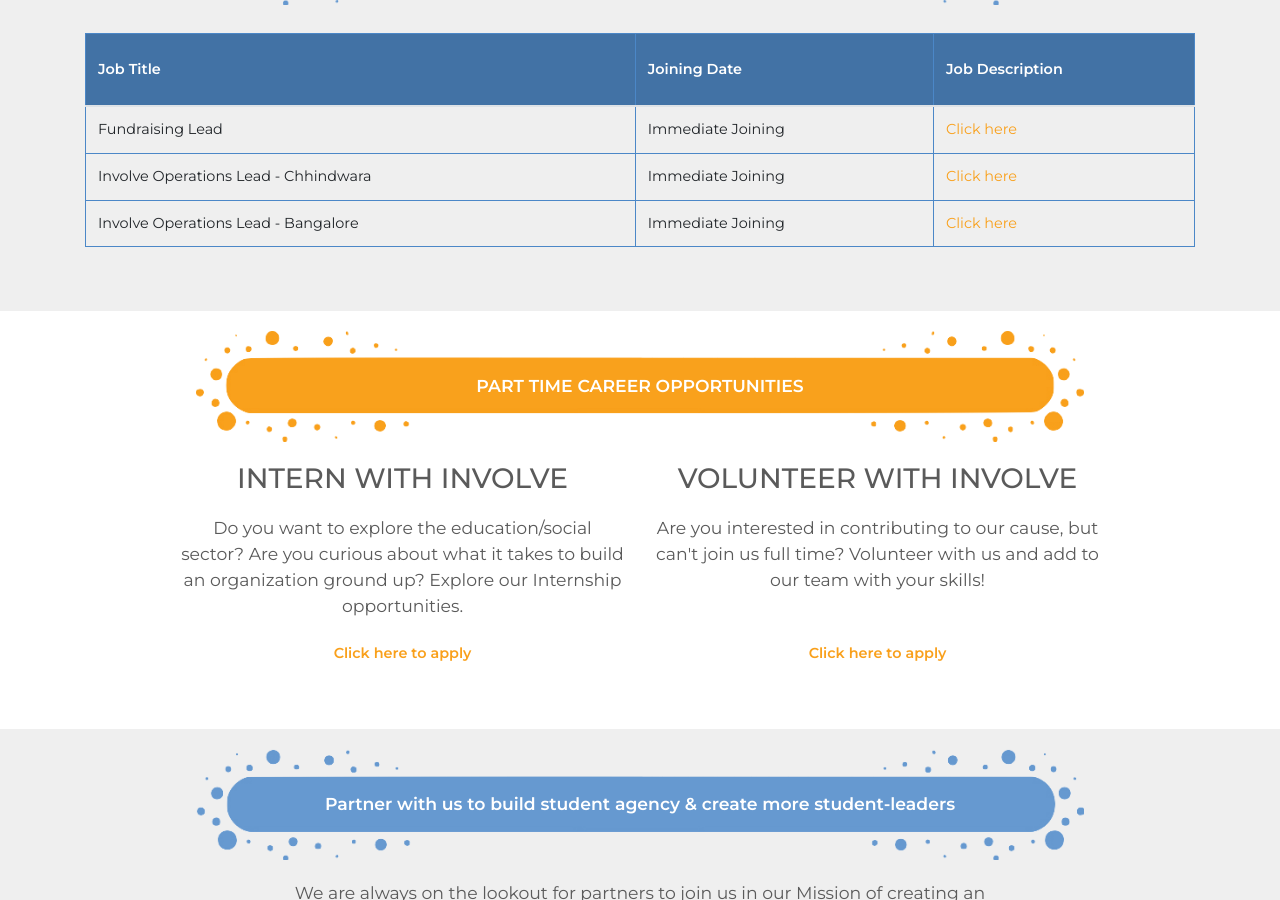
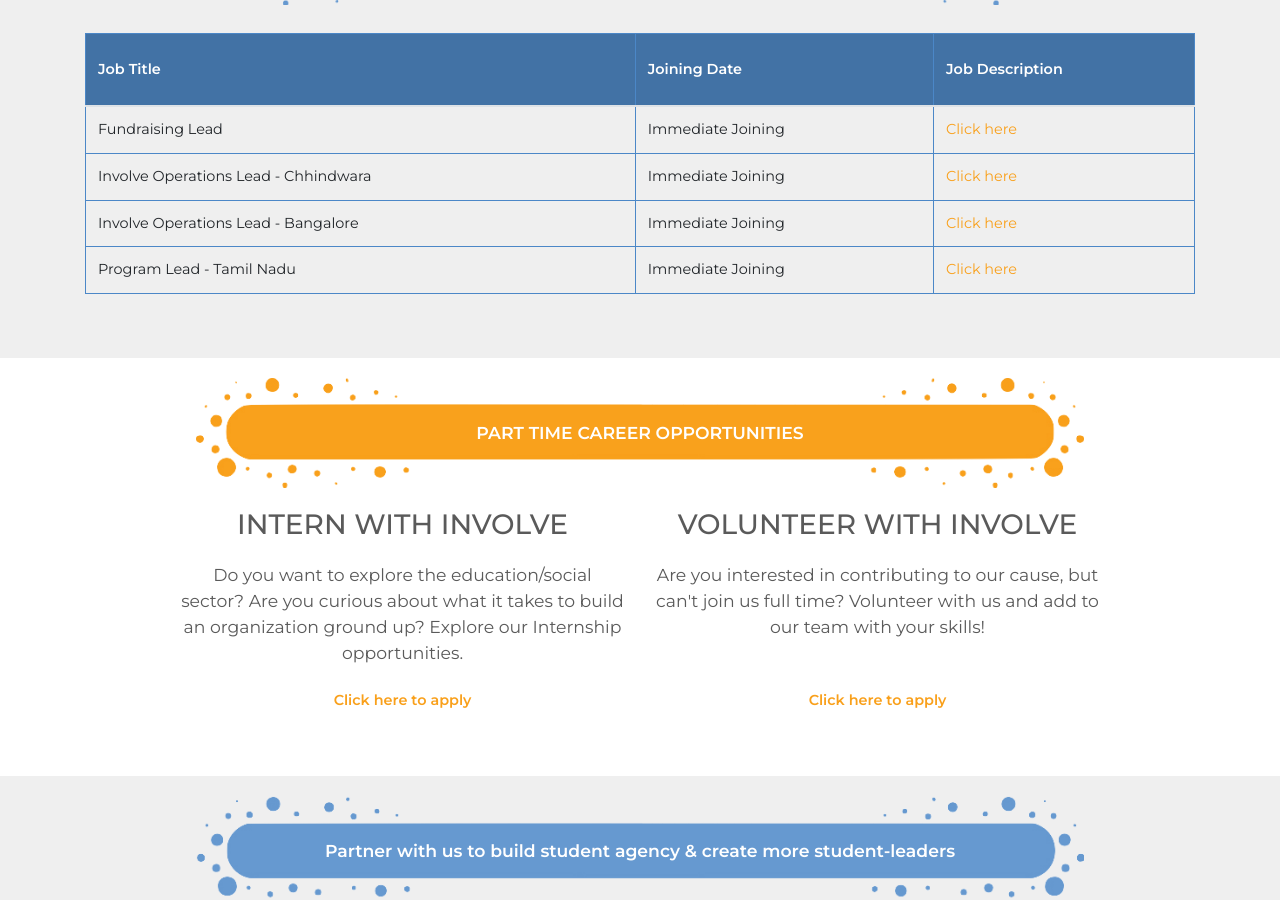
Before and after one commit to Involve-Edu/involveedupublic, a Jekyll site: the page built from get-involved.md, in a window 1280 px wide and 900 px high, scrolled down 542 px. Built offline with Jekyll 4.4.1, drawn with Linux system fonts in a browser that asks for light colours; comment, search, counter and statistics services are not loaded.

Commit message:
new job openings

```diff
--- a/_data/get-involved.yml
+++ b/_data/get-involved.yml
@@ -15,6 +15,10 @@
     - title: Involve Operations Lead - Bangalore
       date: Immediate Joining
       apply_link: https://drive.google.com/file/d/1YSINFSIDb2SAmGYMY70czJmoJ1i_3Ikx/view?usp=sharing
+
+    - title: Program Lead - Tamil Nadu
+      date: Immediate Joining
+      apply_link: https://drive.google.com/file/d/1WeCpyjJLSSSswQVlb1yW5c9c5dJCa6_r/view?usp=sharing
 
 part_time_carrers:
   title: PART TIME CAREER OPPORTUNITIES
```
